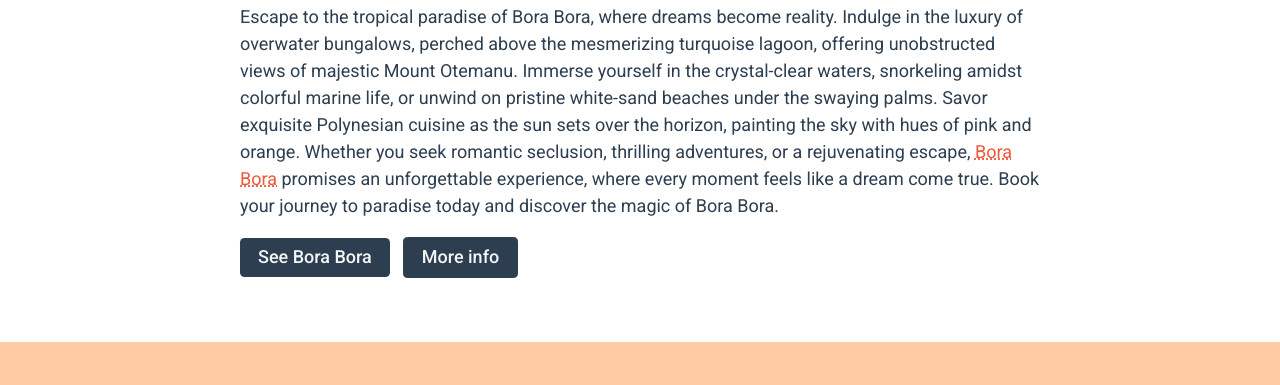
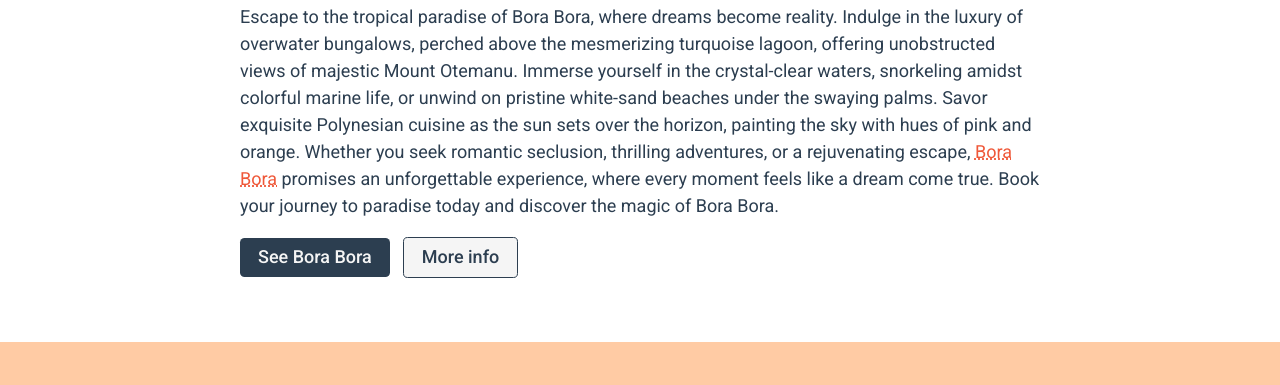
Before and after one commit to masterx1220/more-responsive-practice, a website built with Vite: page index.html in a window 1280 px wide. Shown: the part 808-1193 px from the top of the page. Built offline with nearby package versions, Linux system fonts and the light colour scheme.

Commit message:
Update index.css

```diff
--- a/index.css
+++ b/index.css
@@ -70,9 +70,9 @@ a:active {
 }
 
 .btn-mid {
-    color: whitesmoke;
-    background: #2C3E50;
-    border: 1px solid #2C3E50
+    color: #2C3E50;
+    background: whitesmoke;
+    border: 1px solid#2C3E50
 }
 
 .btn-light {
```
